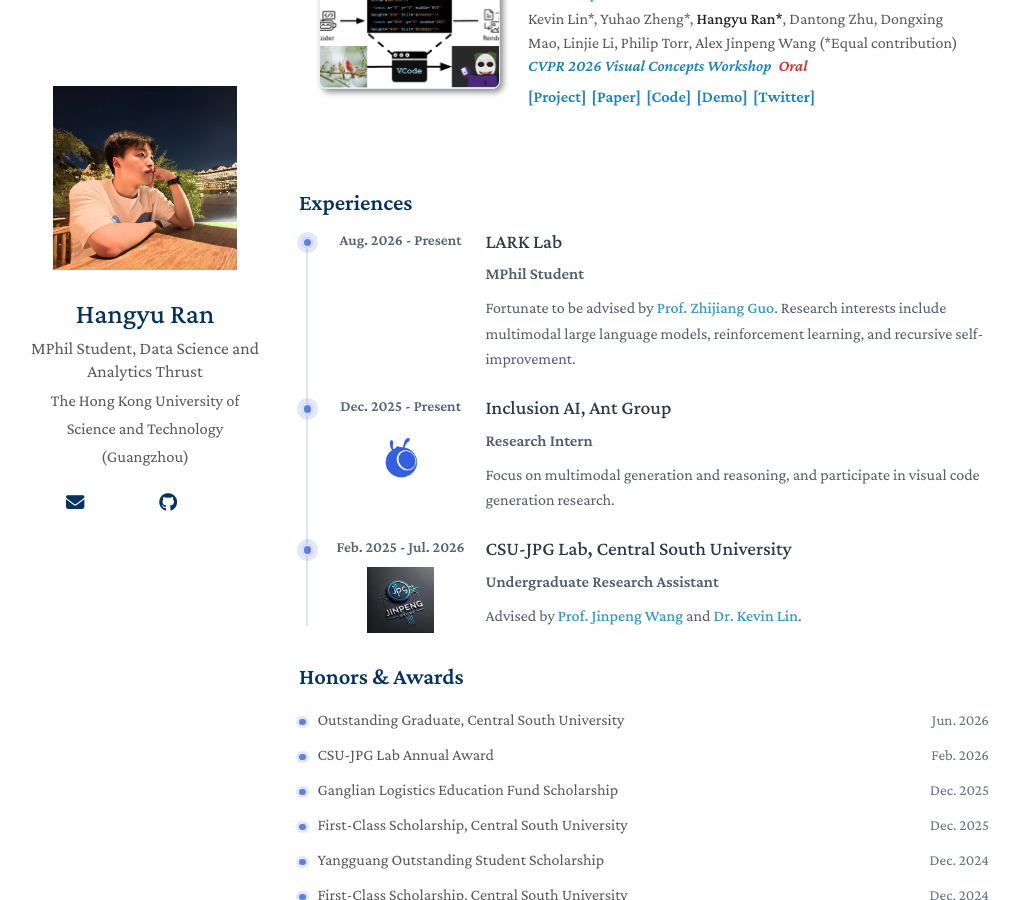
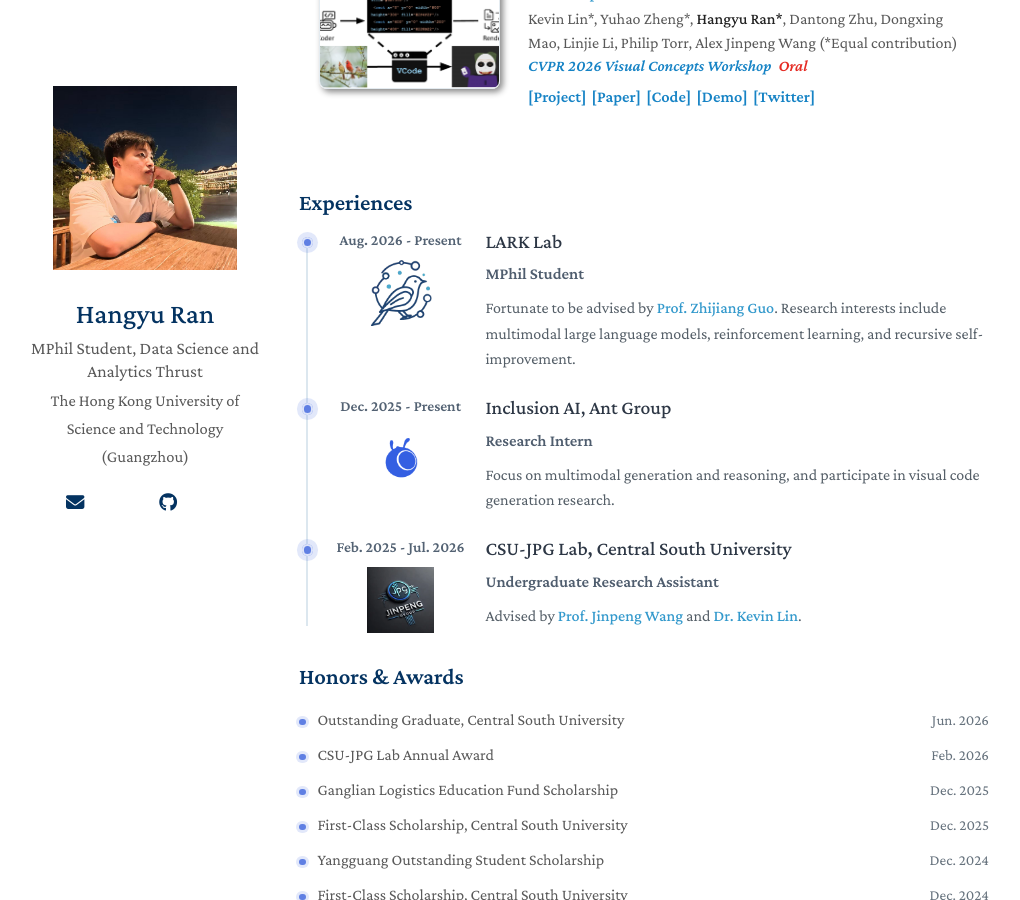
Before and after one commit to HangyuRan/HangyuRan.github.io, a Jekyll site: the page built from index.md, in a window 1280 px wide and 900 px high, scrolled down 730 px. Shown: the whole window, without its empty margins (131-1151 px from the left). Built offline with Jekyll 4.4.1, drawn with Linux system fonts in a browser that asks for light colours; a style sheet for code colours, icons or effects is not loaded.

Commit message:
update homepage

```diff
--- a/index.md
+++ b/index.md
@@ -62,7 +62,7 @@ My research interests include multimodal large language models, reinforcement le
     <div class="timeline-marker" aria-hidden="true"></div>
     <div class="experience-side">
       <div class="experience-date">Aug. 2026 - Present</div>
-      <div class="experience-logo" aria-hidden="true"></div>
+      <a class="experience-logo" href="https://lark-lab-hkustgz.github.io/" aria-label="LARK Lab"><img src="./assets/img/lark_lab_logo.png" alt="LARK Lab logo"></a>
     </div>
     <div class="timeline-body experience-content">
       <h3><a href="https://lark-lab-hkustgz.github.io/">LARK Lab</a></h3>
```
Also changed, not shown: assets/img/lark_lab_logo.png (added).
